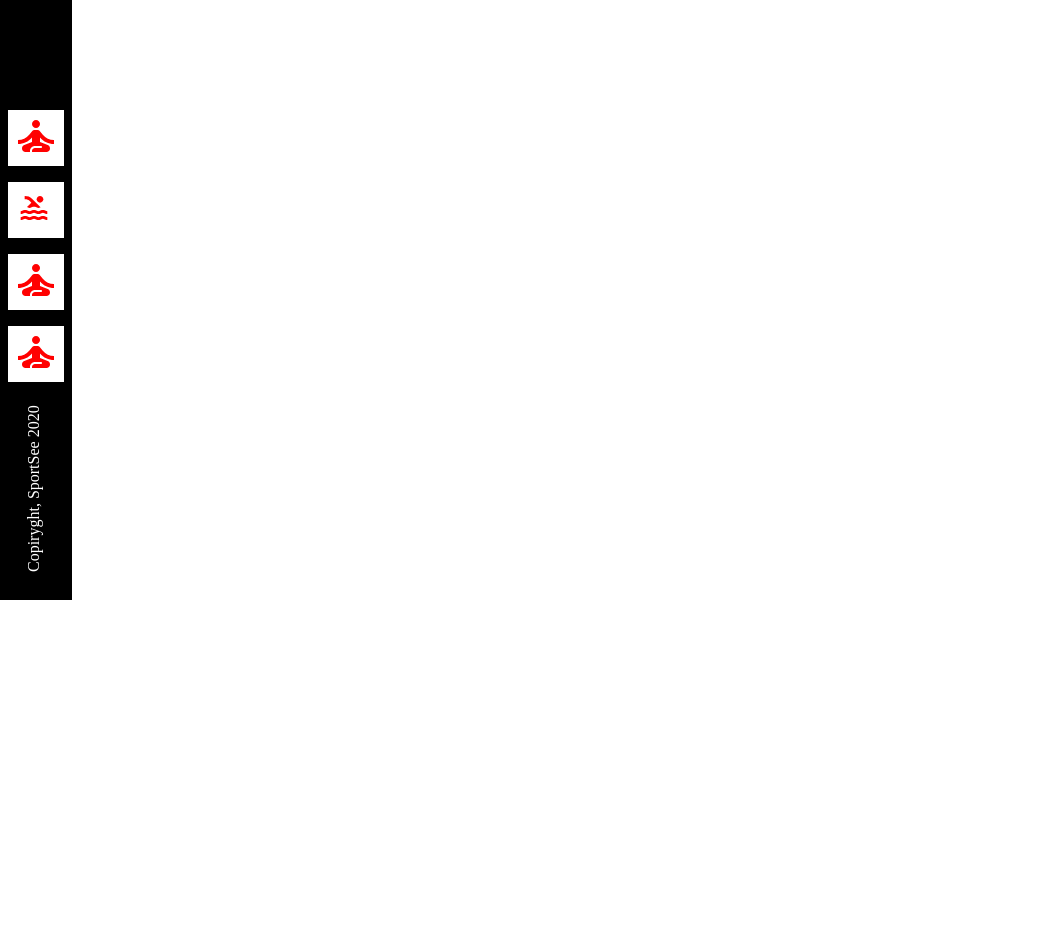
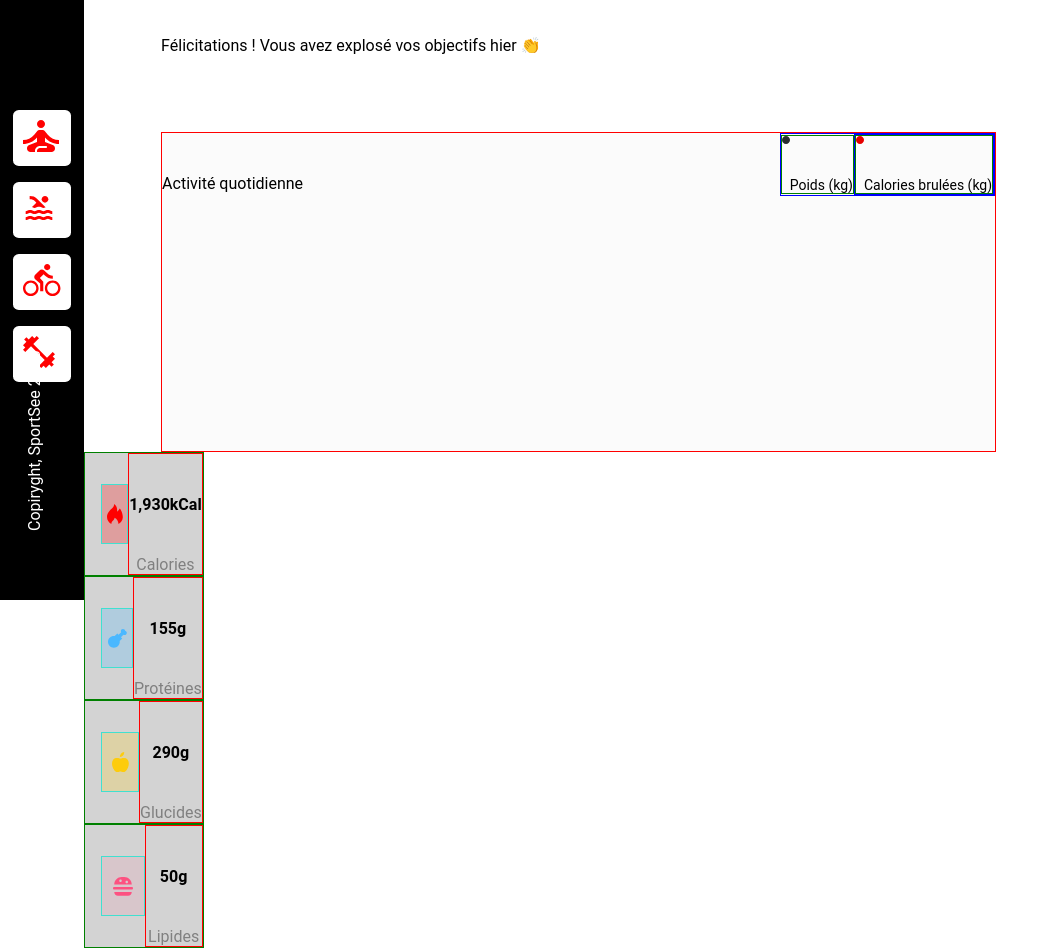
Before and after one commit to Startom78/P12_SportSee_Frontend, a React (Vite) app: page / in a window 1280 px wide. Shown: the part 200-1148 px from the top of the page, without its empty margins (0-1059 px from the left). Before the commit the page ends 800 px from the top, so only its background shows below. Built offline with nearby package versions, Linux system fonts and the light colour scheme.

Commit message:
create nutriments

```diff
--- a/src/App.jsx
+++ b/src/App.jsx
@@ -2,6 +2,7 @@ import Header from './components/header/Header'
 import Sidebar from './components/sidebar/Sidebar'
 import Greetings from './components/greetings/Greetings'
 import DailyActivity from './components/dailyactivity/Dailyactivity'
+import Nutriments from './components/nutriments/Nutriments'
 
 function App() {
 
@@ -14,6 +15,7 @@ function App() {
         <div>
         <Greetings />
         <DailyActivity />
+        <Nutriments />
         </div>
       </main>
 
--- a/src/components/dailyactivity/Dailyactivity.jsx
+++ b/src/components/dailyactivity/Dailyactivity.jsx
@@ -8,14 +8,26 @@ function DailyActivity(){
                     <p> Activité quotidienne </p>
                 </div>
 
-                <div>
-                    <i className="fa-solid fa-circle"></i>
-                    <p> Poids (kg)" </p>
-                </div>
+                <div className='indicators'>
+                    <div className='indicator'>
+                        <svg width="8" height="8" viewBox="0 0 8 8" fill="none" xmlns="http://www.w3.org/2000/svg">
+<path fill-rule="evenodd" clip-rule="evenodd" d="M4 8C6.20914 8 8 6.20914 8 4C8 1.79086 6.20914 0 4 0C1.79086 0 0 1.79086 0 4C0 6.20914 1.79086 8 4 8Z" fill="#282D30"/>
+                        </svg>
 
-                <div>
-                    <i className="fa-solid fa-circle dot"></i>
-                    <p> Calories brulées (kg) </p>
+                        <p> Poids (kg) </p>
+                    </div>
+
+                    <div className='indicators'>
+                        <div className='indicator'>
+                            <svg width="8" height="8" viewBox="0 0 8 8" fill="none" xmlns="http://www.w3.org/2000/svg">
+    <path fill-rule="evenodd" clip-rule="evenodd" d="M4 8C6.20914 8 8 6.20914 8 4C8 1.79086 6.20914 0 4 0C1.79086 0 0 1.79086 0 4C0 6.20914 1.79086 8 4 8Z" fill="#E60000"/>
+                            </svg>
+
+                            <p> Calories brulées (kg) </p>
+
+                        </div>
+                    </div>
+
                 </div>
 
             </div>
--- a/src/components/dailyactivity/dailyactivity.css
+++ b/src/components/dailyactivity/dailyactivity.css
@@ -1,5 +1,29 @@
 .activityBackground{
     display: flex;
     flex-direction: row;
+    justify-content: space-between;
     background-color: #FBFBFB;
+    border: 1px solid red;
+    max-width: 835px;
+    min-height: 320px;
+    margin : 77px 107px 0 77px;
 }
+
+.indicators{
+    display: flex;
+    flex-direction: row;
+    height: fit-content;
+    align-items: center;
+    justify-content: center;
+    border: 1px solid blue;
+    font-size: 14px;
+}
+
+.indicator{
+    display: flex;
+    border: 1px solid green;
+}
+
+.textColor{
+    color: grey;
+}
--- a/src/components/greetings/greetings.css
+++ b/src/components/greetings/greetings.css
@@ -2,3 +2,11 @@ h1{
     font-size: 36px;
     color: red;
 }
+
+.greetings{
+    margin: 77px 0 0 77px;
+}
+
+p{
+    margin-top: 41px;
+}
--- /dev/null
+++ b/src/components/nutriments/Nutriments.jsx
@@ -0,0 +1,69 @@
+import './nutriments.css'
+
+function Nutriments(){
+    return(
+        <>
+            <div className="nutrimentContainer">
+                <div className='iconContainerKcal'>
+                    <svg width="16" height="20" viewBox="0 0 16 20" fill="none" xmlns="http://www.w3.org/2000/svg">
+<path d="M10.054 7.86625C10.054 7.86625 10.9865 2.38125 7.18151 0C7.06686 1.90607 6.14584 3.6731 4.64901 4.85875C3.02401 6.2875 -0.0322429 9.5 0.000257137 12.925C-0.0235582 15.9116 1.64815 18.6534 4.31401 20C4.40833 18.6645 5.03639 17.4233 6.05651 16.5562C6.92089 15.8915 7.48206 14.9074 7.61401 13.825C9.88968 15.0348 11.3615 17.3521 11.489 19.9263V19.9425C14.0042 18.7904 15.6599 16.3241 15.774 13.56C16.044 10.3425 14.2815 5.9675 12.7178 4.5375C12.1274 5.85556 11.2106 7.00126 10.054 7.86625Z" fill="#FF0000"/>
+                    </svg>
+
+                </div>
+
+                <div className='infos'>
+                    <p className='bold'> 1,930kCal </p>
+                    <p className='textColor'> Calories </p>
+                </div>
+            </div>
+
+            <div className="nutrimentContainer">
+                <div className='iconContainerProteines'>
+                    <svg width="19" height="19" viewBox="0 0 19 19" fill="none" xmlns="http://www.w3.org/2000/svg">
+<path d="M18.2353 2.38235C17.8824 2.02941 17.4118 1.79412 17.0588 1.79412C16.9412 1.32353 16.8235 0.970588 16.4706 0.617647C15.6471 -0.205882 14.2353 -0.205882 13.4118 0.617647C12.7059 1.32353 12.5882 2.5 13.1765 3.32353L10.5882 5.79412L9.29412 4.5L6.70588 7.08824C6.47059 6.97059 6.11765 6.97059 5.88235 6.97059C2.58824 6.97059 0 9.55882 0 12.8529C0 16.1471 2.58824 18.7353 5.88235 18.7353C9.17647 18.7353 11.7647 16.1471 11.7647 12.8529C11.7647 12.6176 11.7647 12.2647 11.6471 12.0294L14.2353 9.44118L12.9412 8.14706L15.4118 5.67647C16.2353 6.26471 17.4118 6.14706 18.1176 5.44118C19.0588 4.61765 19.0588 3.20588 18.2353 2.38235Z" fill="#4AB8FF"/>
+                    </svg>
+
+                </div>
+
+                <div className='infos'>
+                    <p className='bold'> 155g </p>
+                    <p className='textColor'> Protéines </p>
+                </div>
+            </div>
+
+            <div className="nutrimentContainer">
+                <div className='iconContainerGlucides'>
+                    <svg width="17" height="20" viewBox="0 0 17 20" fill="none" xmlns="http://www.w3.org/2000/svg">
+<path d="M15.8147 15.1C15.3822 16.0575 15.1759 16.485 14.6184 17.3313C13.8422 18.5125 12.7484 19.985 11.3922 19.9975C10.1872 20.0088 9.87716 19.2138 8.24216 19.2225C6.60715 19.2313 6.26466 20.0113 5.05966 20C3.70341 19.9875 2.66716 18.6588 1.88965 17.4763C-0.280345 14.1713 -0.507845 10.2938 0.830905 8.2325C1.78216 6.76625 3.28341 5.91 4.69591 5.91C6.13341 5.91 7.0359 6.6975 8.22466 6.6975C9.37716 6.6975 10.0797 5.90875 11.7422 5.90875C12.9984 5.90875 14.3297 6.5925 15.2772 7.77375C12.1709 9.4775 12.6759 13.9138 15.8147 15.1Z" fill="#FDCC0C"/>
+<path d="M1.00001 15.1C1.43251 16.0575 1.63876 16.485 2.19626 17.3313C2.97251 18.5125 4.06626 19.985 5.42251 19.9975C6.62751 20.0088 6.93751 19.2138 8.57251 19.2225C10.2075 19.2313 10.55 20.0113 11.755 20C13.1113 19.9875 14.1475 18.6588 14.925 17.4763C17.095 14.1713 17.3225 10.2938 15.9838 8.2325C15.0325 6.76625 13.5313 5.91 12.1188 5.91C10.6813 5.91 9.77876 6.6975 8.59001 6.6975C7.43751 6.6975 6.73501 5.90875 5.07251 5.90875C3.81626 5.90875 2.48501 6.5925 1.53751 7.77375C4.64376 9.4775 4.13876 13.9138 1.00001 15.1Z" fill="#FDCC0C"/>
+<path d="M11.1621 3.37375C11.8446 2.49875 12.3621 1.2625 12.1734 0C11.0596 0.07625 9.75714 0.785 8.99589 1.70875C8.30589 2.5475 7.73589 3.79125 7.95714 5C9.17339 5.0375 10.4309 4.31125 11.1621 3.37375Z" fill="#FDCC0C"/>
+                    </svg>
+
+                </div>
+
+                <div className='infos'>
+                    <p className='bold'> 290g </p>
+                    <p className='textColor'> Glucides </p>
+                </div>
+            </div>
+
+            <div className="nutrimentContainer">
+                <div className='iconContainerLipides'>
+                    <svg width="20" height="19" viewBox="0 0 20 19" fill="none" xmlns="http://www.w3.org/2000/svg">
+<path d="M1.25 15C1.25 17.125 2.875 18.75 5 18.75H15C17.125 18.75 18.75 17.125 18.75 15H1.25Z" fill="#FD5181"/>
+<path d="M18.75 12.5H1.25C0.5 12.5 0 12 0 11.25C0 10.5 0.5 10 1.25 10H18.75C19.5 10 20 10.5 20 11.25C20 12 19.5 12.5 18.75 12.5Z" fill="#FD5181"/>
+<path fill-rule="evenodd" clip-rule="evenodd" d="M11.25 0H8.75C4.625 0 1.25 3.375 1.25 7.5H18.75C18.75 3.375 15.375 0 11.25 0ZM7.5 5C6.75 5 6.25 4.5 6.25 3.75C6.25 3 6.75 2.5 7.5 2.5C8.25 2.5 8.75 3 8.75 3.75C8.75 4.5 8.25 5 7.5 5ZM12.5 5C12.5 5.75 13 6.25 13.75 6.25C14.5 6.25 15 5.75 15 5C15 4.25 14.5 3.75 13.75 3.75C13 3.75 12.5 4.25 12.5 5Z" fill="#FD5181"/>
+                    </svg>
+
+                </div>
+
+                <div className='infos'>
+                    <p className='bold'> 50g </p>
+                    <p className='textColor'> Lipides </p>
+                </div>
+            </div>
+        </>
+    )
+}
+
+export default Nutriments;
--- /dev/null
+++ b/src/components/nutriments/nutriments.css
@@ -0,0 +1,69 @@
+.nutrimentContainer{
+    display: flex;
+    flex-direction: row;
+    align-items: center;
+    background-color: lightgrey;
+    border: 1px solid green;
+    width: 10%;
+    height: 124px;
+
+}
+
+.iconContainerKcal{
+    border: 1px solid turquoise;
+    display: flex;
+    align-items: center;
+    justify-content: center;
+    width: 60px;
+    height: 60px;
+    background-color: rgba(255,0,0,0.25);
+    margin-left: 16px;
+}
+
+.iconContainerProteines{
+    border: 1px solid turquoise;
+    display: flex;
+    align-items: center;
+    justify-content: center;
+    width: 60px;
+    height: 60px;
+    background-color: rgba(74, 184, 255, 0.25);
+    margin-left: 16px;
+
+}
+
+.iconContainerGlucides{
+    border: 1px solid turquoise;
+    display: flex;
+    align-items: center;
+    justify-content: center;
+    width: 60px;
+    height: 60px;
+    background-color: rgba(249, 206, 35, 0.25);
+    margin-left: 16px;
+
+}
+
+.iconContainerLipides{
+    border: 1px solid turquoise;
+    display: flex;
+    align-items: center;
+    justify-content: center;
+    width: 60px;
+    height: 60px;
+    background-color: rgba(253, 81, 129, 0.1);
+    margin-left: 16px;
+
+}
+
+.bold{
+    font-weight: bold;
+}
+
+.infos{
+    display: flex;
+    align-items: center;
+    justify-content: center;
+    flex-wrap: wrap;
+    border: 1px solid red;
+}
--- a/src/components/sidebar/Sidebar.jsx
+++ b/src/components/sidebar/Sidebar.jsx
@@ -21,17 +21,17 @@ function Sidebar() {
                     </div>
 
                     <div className="navText">
-                        <svg width="36" height="32" viewBox="0 0 36 32" fill="none" xmlns="http://www.w3.org/2000/svg">
-                            <path d="M18 8C20.2091 8 22 6.20914 22 4C22 1.79086 20.2091 0 18 0C15.7909 0 14 1.79086 14 4C14 6.20914 15.7909 8 18 8Z" fill="#FF0101"/>
-                            <path d="M36 24V20C31.52 20 27.68 18.08 24.8 14.64L22.12 11.44C21.36 10.52 20.24 10 19.06 10H16.96C15.78 10 14.66 10.52 13.9 11.44L11.22 14.64C8.32 18.08 4.48 20 0 20V24C5.54 24 10.38 21.66 14 17.5V22L6.24 25.1C4.9 25.64 4 26.96 4 28.42C4 30.4 5.6 32 7.58 32H12V31C12 28.24 14.24 26 17 26H23C23.56 26 24 26.44 24 27C24 27.56 23.56 28 23 28H17C15.34 28 14 29.34 14 31V32H28.42C30.4 32 32 30.4 32 28.42C32 26.96 31.1 25.64 29.76 25.1L22 22V17.5C25.62 21.66 30.46 24 36 24Z" fill="#FF0101"/>
+                        <svg width="38" height="32" viewBox="0 0 38 32" fill="none" xmlns="http://www.w3.org/2000/svg">
+<path d="M24.1951 6.2439C25.9122 6.2439 27.3171 4.83902 27.3171 3.12195C27.3171 1.40488 25.9122 0 24.1951 0C22.478 0 21.0732 1.40488 21.0732 3.12195C21.0732 4.83902 22.478 6.2439 24.1951 6.2439ZM7.80488 16.3902C3.43415 16.3902 0 19.8244 0 24.1951C0 28.5659 3.43415 32 7.80488 32C12.1756 32 15.6098 28.5659 15.6098 24.1951C15.6098 19.8244 12.1756 16.3902 7.80488 16.3902ZM7.80488 29.6585C4.83902 29.6585 2.34146 27.161 2.34146 24.1951C2.34146 21.2293 4.83902 18.7317 7.80488 18.7317C10.7707 18.7317 13.2683 21.2293 13.2683 24.1951C13.2683 27.161 10.7707 29.6585 7.80488 29.6585ZM16.8585 14.0488L20.6049 10.3024L21.8537 11.5512C23.8829 13.5805 26.5366 14.8293 29.8146 14.8293V11.7073C27.4732 11.7073 25.6 10.7707 24.1951 9.36585L21.2293 6.4C20.4488 5.77561 19.6683 5.46341 18.7317 5.46341C17.7951 5.46341 17.0146 5.77561 16.5463 6.4L12.1756 10.7707C11.5512 11.3951 11.239 12.1756 11.239 12.9561C11.239 13.8927 11.5512 14.6732 12.1756 15.1415L17.1707 19.5122V27.3171H20.2927V17.639L16.8585 14.0488ZM29.6585 16.3902C25.2878 16.3902 21.8537 19.8244 21.8537 24.1951C21.8537 28.5659 25.2878 32 29.6585 32C34.0293 32 37.4634 28.5659 37.4634 24.1951C37.4634 19.8244 34.0293 16.3902 29.6585 16.3902ZM29.6585 29.6585C26.6927 29.6585 24.1951 27.161 24.1951 24.1951C24.1951 21.2293 26.6927 18.7317 29.6585 18.7317C32.6244 18.7317 35.1219 21.2293 35.1219 24.1951C35.1219 27.161 32.6244 29.6585 29.6585 29.6585Z" fill="#FF0101"/>
                         </svg>
+
                     </div>
 
                     <div className="navText">
-                        <svg width="36" height="32" viewBox="0 0 36 32" fill="none" xmlns="http://www.w3.org/2000/svg">
-                            <path d="M18 8C20.2091 8 22 6.20914 22 4C22 1.79086 20.2091 0 18 0C15.7909 0 14 1.79086 14 4C14 6.20914 15.7909 8 18 8Z" fill="#FF0101"/>
-                            <path d="M36 24V20C31.52 20 27.68 18.08 24.8 14.64L22.12 11.44C21.36 10.52 20.24 10 19.06 10H16.96C15.78 10 14.66 10.52 13.9 11.44L11.22 14.64C8.32 18.08 4.48 20 0 20V24C5.54 24 10.38 21.66 14 17.5V22L6.24 25.1C4.9 25.64 4 26.96 4 28.42C4 30.4 5.6 32 7.58 32H12V31C12 28.24 14.24 26 17 26H23C23.56 26 24 26.44 24 27C24 27.56 23.56 28 23 28H17C15.34 28 14 29.34 14 31V32H28.42C30.4 32 32 30.4 32 28.42C32 26.96 31.1 25.64 29.76 25.1L22 22V17.5C25.62 21.66 30.46 24 36 24Z" fill="#FF0101"/>
+                        <svg width="32" height="32" viewBox="0 0 32 32" fill="none" xmlns="http://www.w3.org/2000/svg">
+<path d="M29.712 20.576L32 18.288L29.712 16L24 21.712L10.288 8L16 2.288L13.712 0L11.424 2.288L9.136 0L5.712 3.424L3.424 1.136L1.136 3.424L3.424 5.712L0 9.136L2.288 11.424L0 13.712L2.288 16L8 10.288L21.712 24L16 29.712L18.288 32L20.576 29.712L22.864 32L26.288 28.576L28.576 30.864L30.864 28.576L28.576 26.288L32 22.864L29.712 20.576Z" fill="#FF0101"/>
                         </svg>
+
                     </div>
 
                 </nav>
--- a/src/components/sidebar/sidebar.css
+++ b/src/components/sidebar/sidebar.css
@@ -3,7 +3,7 @@ aside{
     flex-direction: column;
     align-items: center;
     justify-content: space-between;
-    width: 76px;
+    width: 90px;
     height: calc(100vh - 76px);
     background-color: black;
 }
@@ -20,6 +20,7 @@ aside{
     padding: 10px;
     background-color: white;
     margin-top: 1rem;
+    border-radius: 10%;
 }
 
 .copyright{
--- a/src/index.css
+++ b/src/index.css
@@ -2,6 +2,7 @@
     margin: 0;
     padding: 0;
     box-sizing: border-box;
+    font-family: Roboto;
 }
 
 body{
```
Also changed, not shown: src/components/footer.jsx (deleted), src/components/nutriment.jsx (deleted), src/components/nutriments.jsx (deleted).
